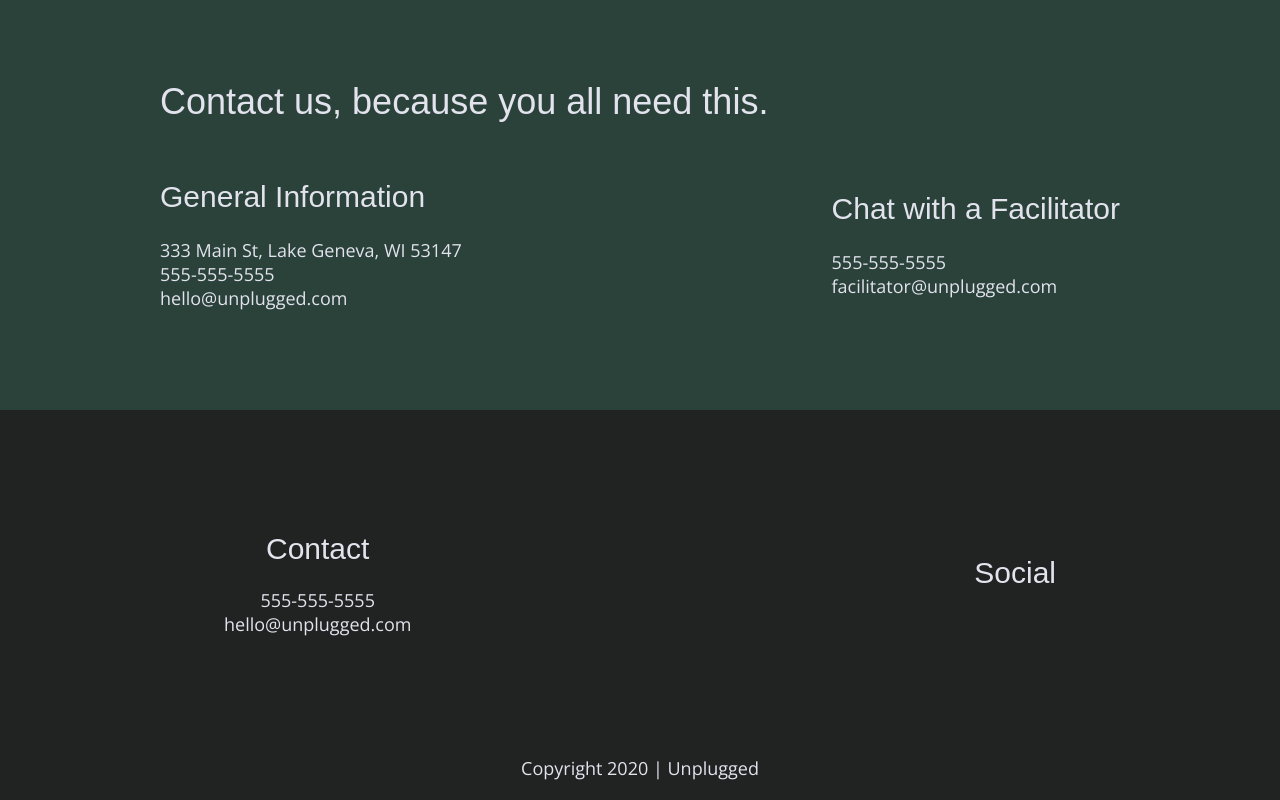
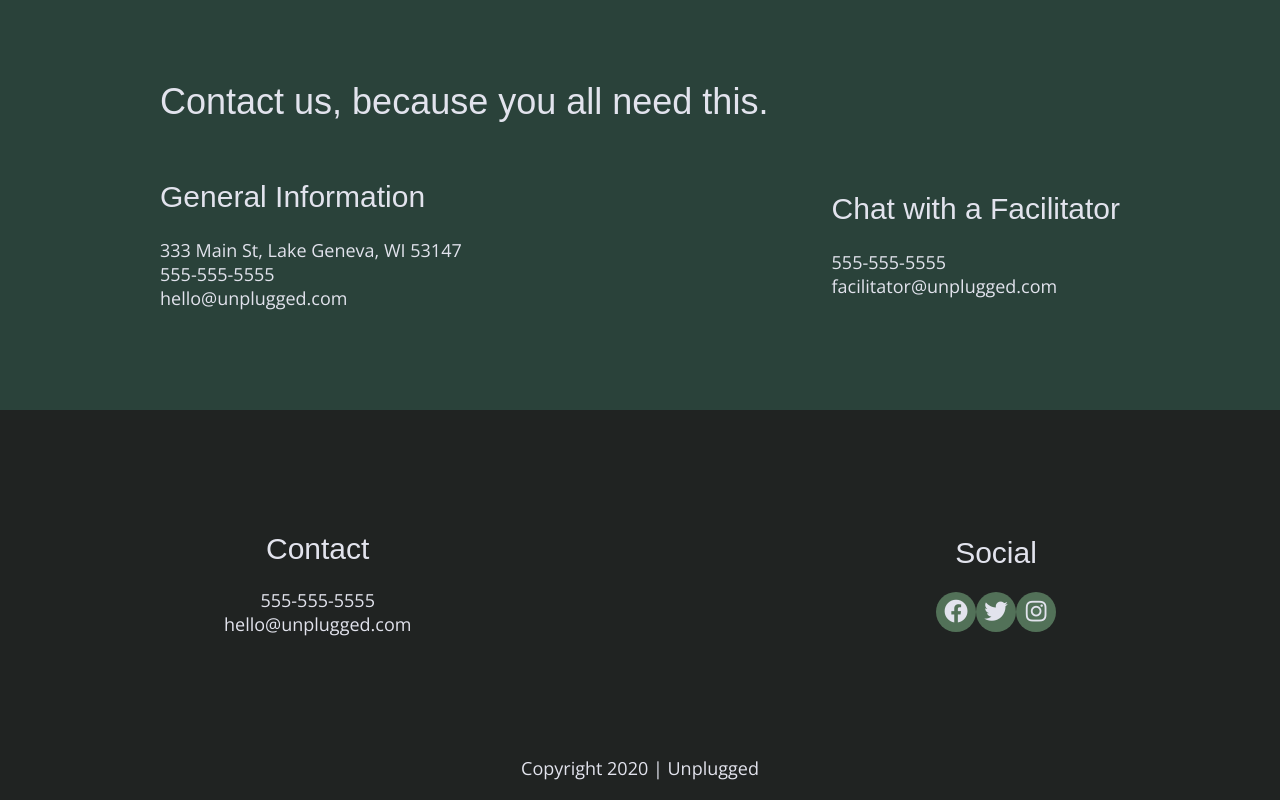
Before and after one commit to connieyuyu/206-unplugged-retreat, a website: page about/index.html in a window 1280 px wide. Shown: the part 1182-1982 px from the top of the page. Drawn offline with nearby package versions, Linux system fonts and the light colour scheme.

Commit message:
Add social icons

```diff
--- a/about/index.html
+++ b/about/index.html
@@ -129,10 +129,22 @@
           </address>
           <div class="social">
             <h4>Social</h4>
-            <div class="social-icon">
-              <p><a href="https//www.facebook.com" target="_blank"></a></p>
-              <p><a href="https//www.twitter.com" target="_blank"></a></p>
-              <p><a href="https//www.instagram.com" target="_blank"></a></p>
+            <div class="social-icons">
+              <p>
+                <a href="https//www.facebook.com" target="_blank"
+                  ><i class="fab fa-facebook"></i
+                ></a>
+              </p>
+              <p>
+                <a href="https//www.twitter.com" target="_blank"
+                  ><i class="fab fa-twitter"></i
+                ></a>
+              </p>
+              <p>
+                <a href="https//www.instagram.com" target="_blank"
+                  ><i class="fab fa-instagram"></i
+                ></a>
+              </p>
             </div>
           </div>
           <!-- footer social ends -->
--- a/css/main.css
+++ b/css/main.css
@@ -345,6 +345,14 @@ footer .social-icons p {
   display: flex;
   justify-content: center;
   align-items: center;
+  width: 40px;
+  height: 40px;
+  border-radius: 50%;
+  background-color: #527158;
+}
+
+footer i {
+  font-size: 1.3125em;
 }
 
 footer .copyright {
```
Also changed, not shown: faq/index.html (+16 -4 lines), index.html (+15 -3 lines).
